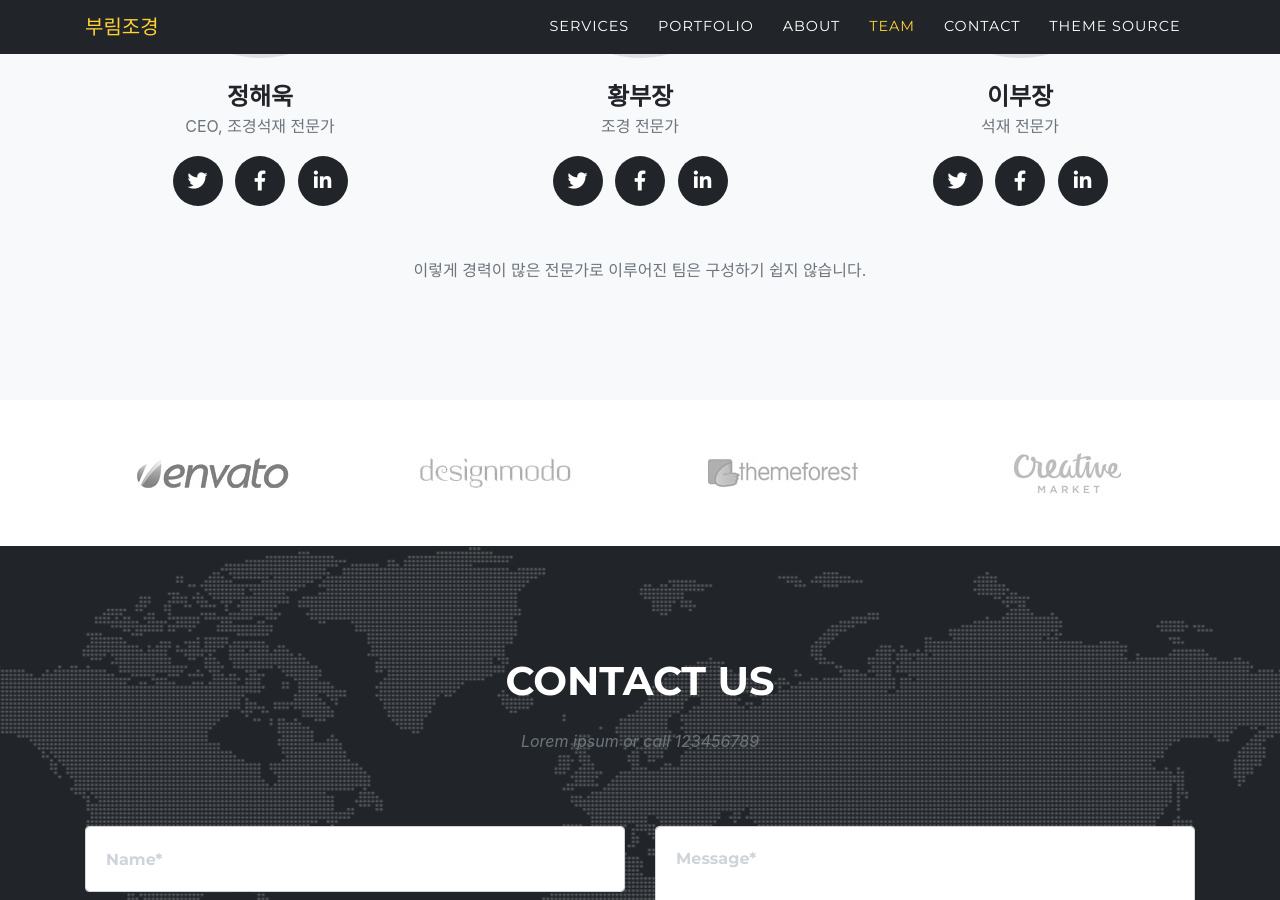
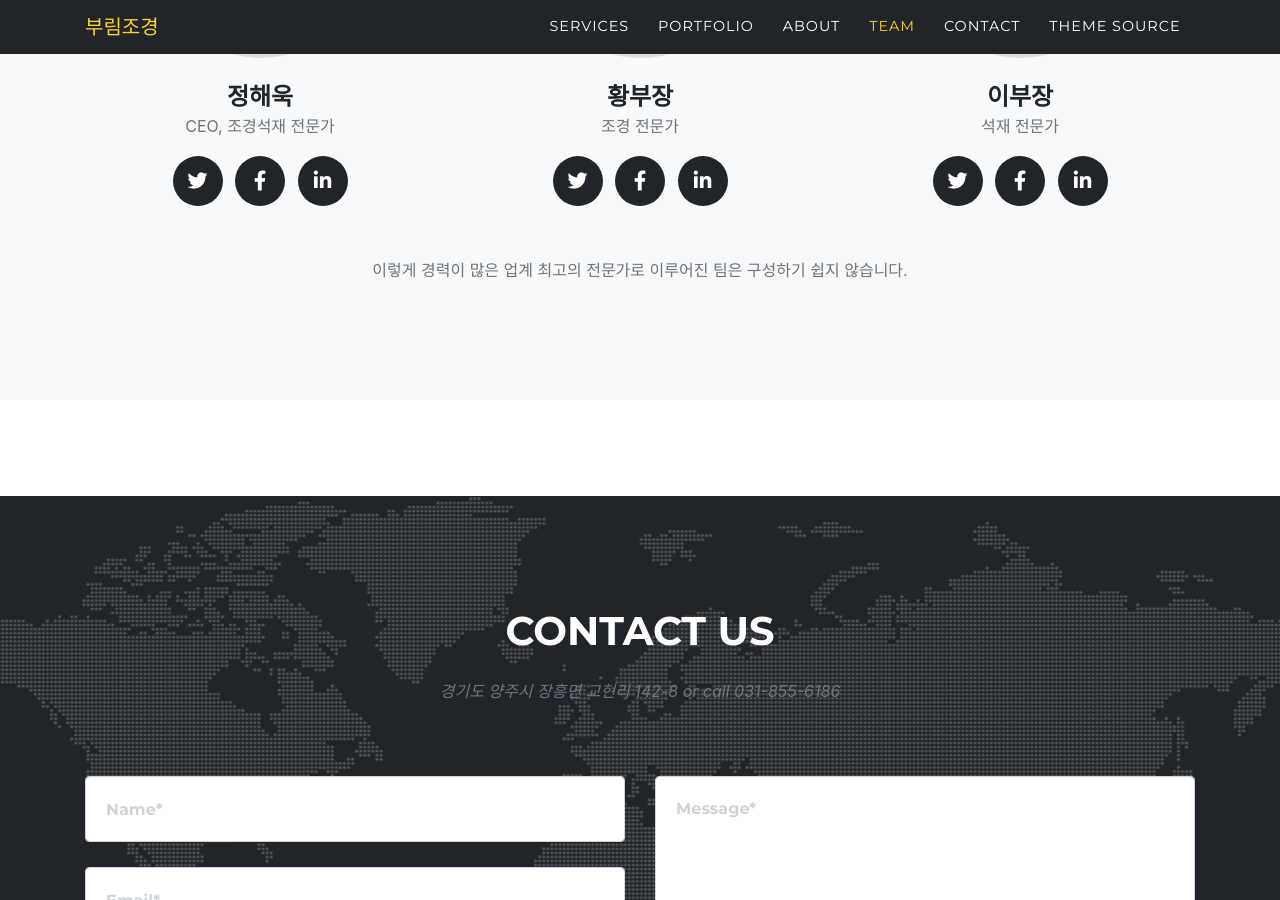
Before and after one commit to dawoonjung/dawoonjung.github.io, a Jekyll site: the page built from index.md, in a window 1280 px wide and 900 px high, scrolled down 4768 px. Built offline with Jekyll 4.4.1, drawn with Linux system fonts in a browser that asks for light colours; some web fonts are replaced; some of the changed text lies outside the part shown.

```diff
--- a/_config.yml
+++ b/_config.yml
@@ -17,7 +17,7 @@ url    : "https://dawoonjung.github.io" # the base hostname & protocol for your
 baseurl: "" # the subpath of your site, e.g. /blog
 
 title      : 부림조경
-email      : your-email@example.com #this is also the email contact forms will go to
+email      : down.jung@gmail.com #this is also the email contact forms will go to
 description: "github page test"
 author     : dawoon
 # logo:     #optional, defaults to site title
--- a/_data/sitetext.yml
+++ b/_data/sitetext.yml
@@ -13,8 +13,11 @@ services:
         desc: "조경과 석재의 최고 전문가 팀이 작업합니다."
         icon: fas fa-tree #find more at https://fontawesome.com/icons
       - title: "외부공사"
-        desc: "다양한 경험으로 고객님이 원하는 외부공사를 진행합니다."
+        desc: "다양한 경험으로 고객님이 원하는 외부공사를 제안합니다."
         icon: fas fa-hard-hat
+      - title: "정원석 쌓기 및 폭포"
+        desc: "자연석으로 벽을 꾸미거나 인공 폭포를 설치합니다."
+        icon: fas fa-cubes
 
 
 portfolio:
@@ -60,33 +63,33 @@ about:
     text: "our story"
     section: about
 
-clients:
-    section: clients
-    max-height: 100px
-    horizontal-scrolling: "" #"yes/no"
-    list:
-      - title: "envato"
-        url: https://github.com/raviriley/agency-jekyll-theme
-        logo: assets/img/clients/envato.jpg
-      - title: "designmodo"
-        url: https://github.com/raviriley/agency-jekyll-theme
-        logo: assets/img/clients/designmodo.jpg
-      - title: "themeforest"
-        url: https://github.com/raviriley/agency-jekyll-theme
-        logo: assets/img/clients/themeforest.jpg
-      - title: "Creative Market"
-        url: https://github.com/raviriley/agency-jekyll-theme
-        logo: assets/img/clients/creative-market.jpg
+#clients:
+#    section: clients
+#    max-height: 100px
+#    horizontal-scrolling: "" #"yes/no"
+#    list:
+#      - title: "envato"
+#        url: https://github.com/raviriley/agency-jekyll-theme
+#        logo: assets/img/clients/envato.jpg
+#      - title: "designmodo"
+#        url: https://github.com/raviriley/agency-jekyll-theme
+#        logo: assets/img/clients/designmodo.jpg
+#      - title: "themeforest"
+#        url: https://github.com/raviriley/agency-jekyll-theme
+#        logo: assets/img/clients/themeforest.jpg
+#      - title: "Creative Market"
+#        url: https://github.com/raviriley/agency-jekyll-theme
+#        logo: assets/img/clients/creative-market.jpg
 
 team:
     title: "OUR AMAZING TEAM"
     text: "최고의 전문가 집단"
-    subtext: 이렇게 경력이 많은 전문가로 이루어진 팀은 구성하기 쉽지 않습니다.
+    subtext: 이렇게 경력이 많은 업계 최고의 전문가로 이루어진 팀은 구성하기 쉽지 않습니다.
     section: team
     people:
       - name: "정해욱"
         role: "CEO, 조경석재 전문가"
-        image: assets/img/team/500x500.jpg
+        image: assets/img/team/2.jpg
         social:
           - url: https://twitter.com
             icon: fab fa-twitter
@@ -117,7 +120,7 @@ team:
 
 contact:
     title: "Contact Us"
-    text: "Lorem ipsum or call 123456789"
+    text: "경기도 양주시 장흥면 교현리 142-8 or call 031-855-6186"
     section: contact
 
 footer:
```
Also changed, not shown: _portfolio/project1.md (+1 -1 lines).
